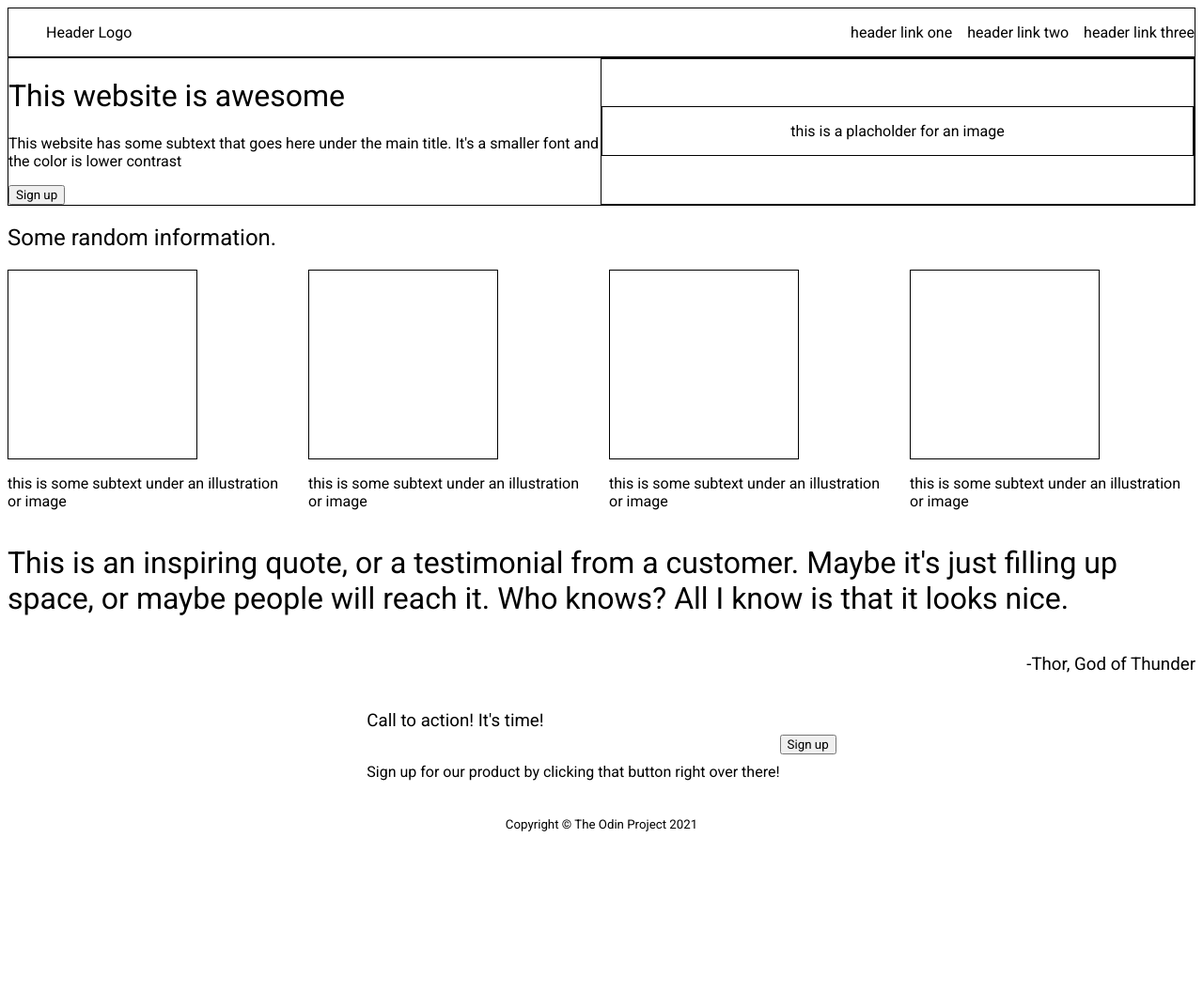
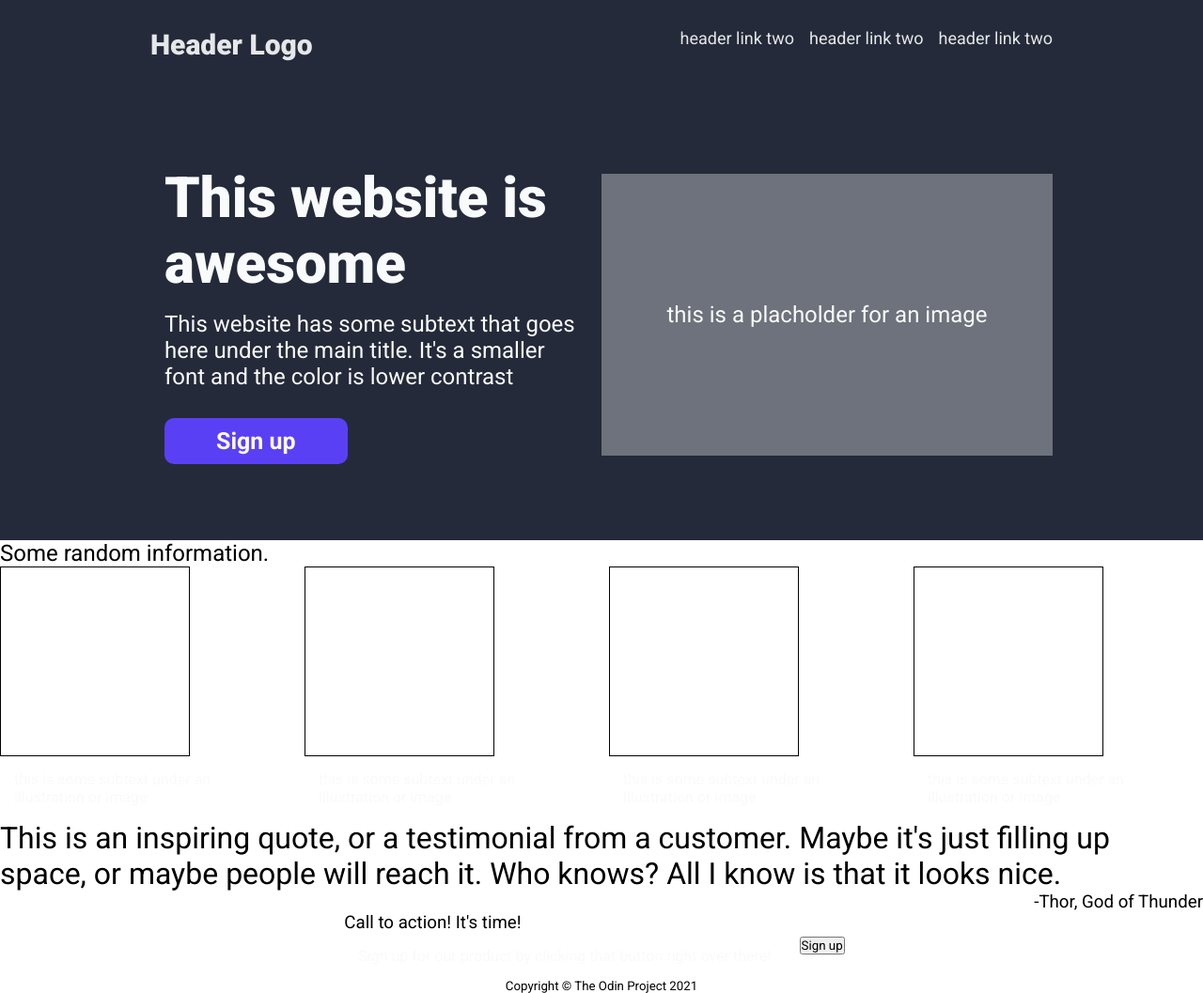
Before and after one commit to deep-vinci/landing-page, a plain HTML site: page index.html in a window 1280 px wide. Shown: the whole page at 94% size. Before the commit the page ends 915 px from the top, so only its background shows below. Drawn offline with Linux system fonts and the light colour scheme; a web font is replaced by a local one.

Commit message:
styled nav, section-one

```diff
--- a/index.html
+++ b/index.html
@@ -12,24 +12,30 @@
 <body>
     <!-- layout done -->
     <nav>
-        <ul>
+        <div class="readable">
+            <ul >
                 <li class="logo">Header Logo</li>
-            <li>header link one</li>
-            <li>header link two</li>
-            <li>header link three</li>
+                <li><a href="">header link two</a></li>
+                <li><a href="">header link two</a></li>
+                <li><a href="">header link two</a></li>
             </ul>
+        </div>
     </nav>
 
     <!-- layout done -->
+    <div class="readable-two">
         <div class="section-one">
-        <div class="subsection-one">
+            <div class="subsection-one readable">
+                <div>
                     <h1>This website is awesome</h1>
                     <p>This website has some subtext that goes here under the main title. It's a smaller font and the color is lower contrast</p>
                     <button>Sign up</button>
                 </div>
+            </div>
             <div class="subsection-two">
                 <div>
                     <p>this is a placholder for an image</p>
+                </div>
             </div>
         </div>
     </div>
--- a/style.css
+++ b/style.css
@@ -1,6 +1,6 @@
 * {
-    /* margin: 0;
-    padding: 0; */
+    margin: 0;
+    padding: 0;
     font-family: "Roboto", sans-serif;
     font-weight: 400;
     font-style: normal;
@@ -8,7 +8,11 @@
 
 /* navigation */
 nav {
-    border: 1px solid black;
+    display: flex;
+    justify-content: center;
+    padding: 30px;
+    background-color: #252a3a;
+    color: #f9faf8;
 }
 
 nav ul {
@@ -17,37 +21,93 @@ nav ul {
     gap: 1rem;
     flex-direction: row;
     justify-content: flex-end;
+    color: #e5e7e8;
+    font-size: 18px;
+
+}
+
+nav ul a {
+    color: inherit; /* blue colors for links too */
+    text-decoration: inherit; /* no underline */
 }
 
 ul .logo {
     margin-left: 0;
     margin-right: auto;
+    font-size: 30px;
+    font-weight: 1000;
+}
+
+.readable {
+    width: 75vw;
+}
+.readable-two {
+    display: flex;
+    justify-content: center;
+    background-color: #252a3a;
+
 }
 
 /* section one */
 
 .section-one {
     display: flex;
-    border: 1px solid black;
+    width: 75vw;
+    height: 60vh;
+    /* border: 1px solid black; */
+    background-color: #252a3a;
 }
 
+.section-one h1, p {
+    color: #f9fafb;
+}
+.section-one h1 {
+    font-size: 60px;
+    font-weight: 900;
+    line-height: 70px;
+}
+.section-one p {
+    font-size: 24px;
+}
 .section-one div {
     flex: 1;
+}
+
+.subsection-one {
+    display: flex;
+    align-items: center;
+}
+
+.subsection-one h1, p, button {
+    margin: 15px;
+    /* line-height: 28px; */
+}
+
+.subsection-one button {
+    background-color: #5a40f4;
+    color: #f9fafb;
+    border: none;
+    padding: 10px 55px;
+    border-radius: 10px;
+    font-size: 25px;
+    font-weight: bolder;
 }
 
 .subsection-two {
     display: flex;
     justify-content: center;
     align-items: center;
-    border: 1px solid black;
+    /* border: 1px solid black; */
 }
 
 .subsection-two div {
-    border: 1px solid black;
+    /* border: 1px solid black; */
     display: flex;
     justify-content: center;
     align-items: center;
-
+    height: 300px;
+    background-color: #6d727c;
+    color: #e9eaeb;
 }
 
 /* section two */
```
Lines whose indentation alone changed are shown as unchanged.
